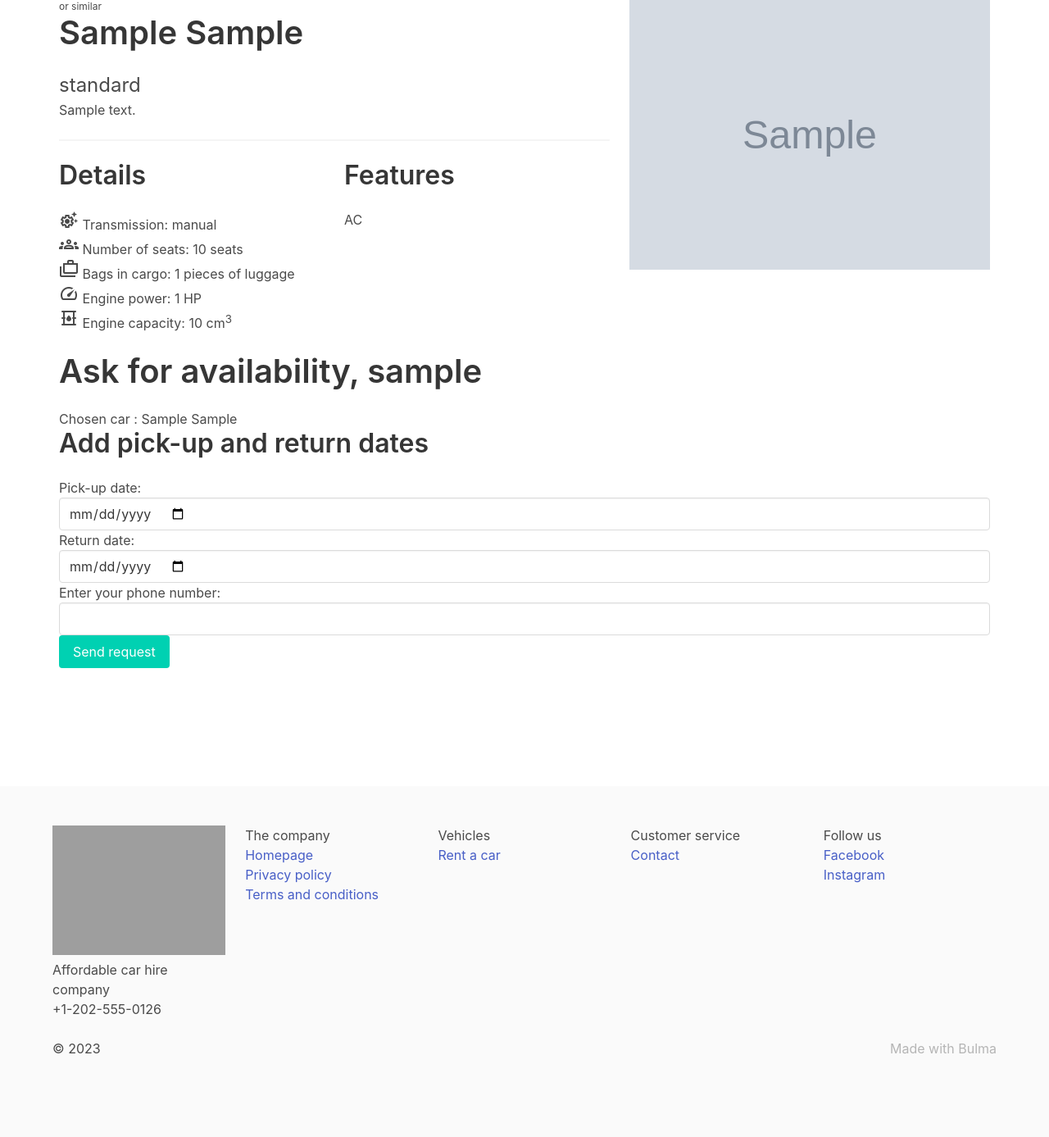
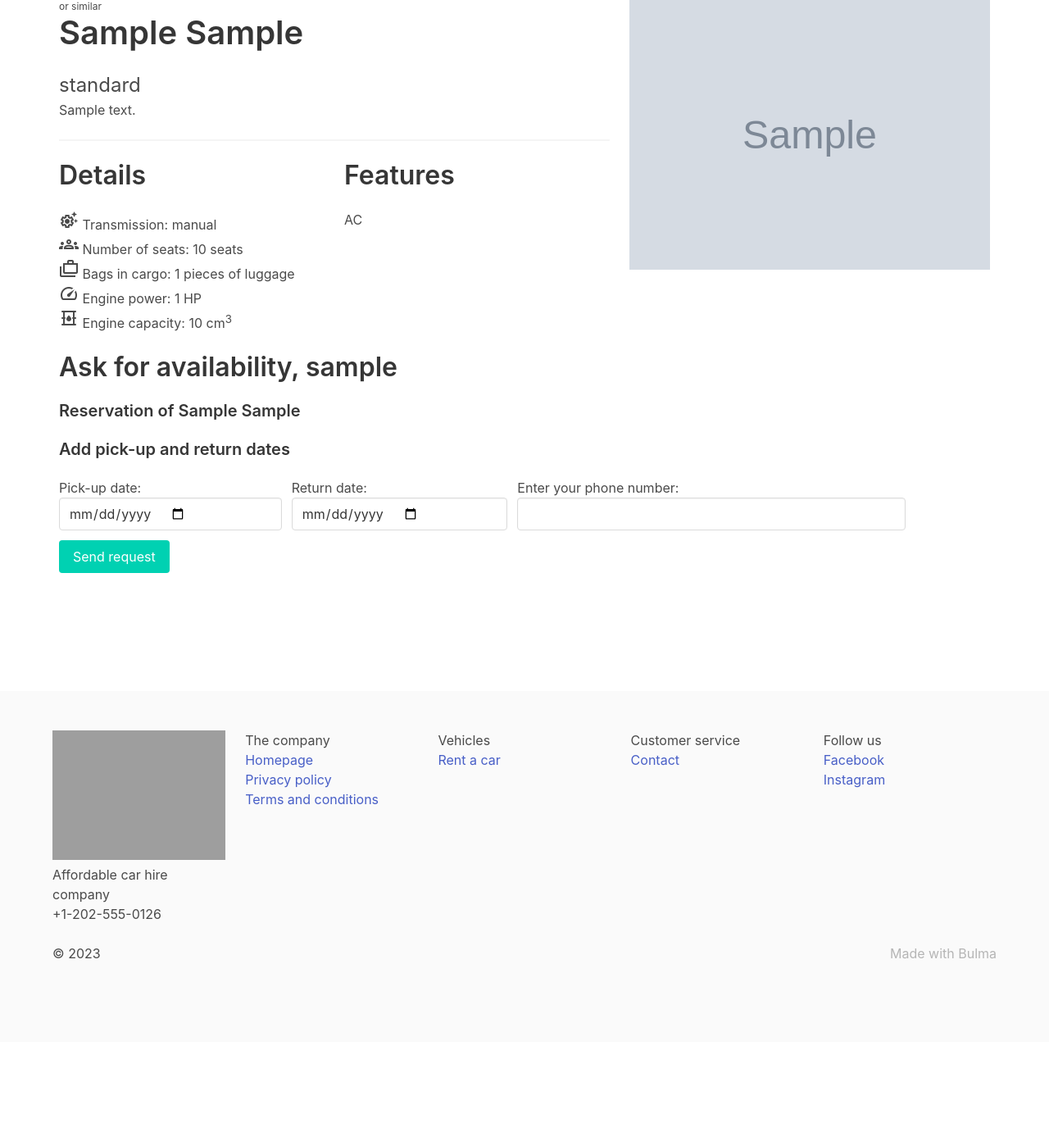
Before and after one commit to grupa-srrj/grupa-srrj, a Django app: page /cars/1/ in a window 1280 px wide. Shown: the part 306-1693 px from the top of the page at 82% size. After the commit the page ends 1476 px from the top, so only its background shows below. Run offline with Django 4.2, Linux system fonts and the light colour scheme; a user stored in the database is signed in; data comes from the database, SQL or seed files in the repository; tables that the repository leaves empty hold one stand-in row (values such as "Sample post"); grey boxes marked "Sample" are stand-in pictures; parts of the project's set-up code (start-up, migrations or seed data) failed here and were passed over; grey boxes are pictures that could not be loaded.

```diff
--- a/cars/templates/cars/details.html
+++ b/cars/templates/cars/details.html
@@ -77,7 +77,7 @@
                             {% if user.is_authenticated %}
                                 {% include 'cars/rent_form.html' %}
                             {% else %}
-                                <a class="navbar-item button is-primary" href="{% url 'website:login' %}">Ask for availability</a>
+                                <a class="navbar-item button is-primary" href="{% url 'website:login' %}?next={{ request.path|urlencode }}">Ask for availability</a>
                             {% endif %}
                         </div>
 
--- a/cars/templates/cars/rent_form.html
+++ b/cars/templates/cars/rent_form.html
@@ -1,26 +1,27 @@
-<h2 class="title is-2">Ask for availability, {{ request.user }} </h2>
-<p class="is-size-4"></p>
-<p>Chosen car : {{ car.brand }} {{ car.model }}</p>
+<h3 class="title is-3">Ask for availability, {{ request.user }} </h3>
+<p class="title is-5">Reservation of {{ car.brand }} {{ car.model }}</p>
 
 <form class="form" method="POST">
     {% csrf_token %}
     <input type="hidden" id="username" name="username" value="{{ request.user }}">
     <input type="hidden" id="carID" name="carID" value="{{ car.id }}">
-    <p class="title is-3">Add pick-up and return dates</p>
+    <p class="title is-5">Add pick-up and return dates</p>
 
-    <p>
+    <div class="field is-grouped is-grouped-multiline">
+        <p class="control">
             <label for="start">Pick-up date:</label>
             <input class="input" type="date" id="start" name="start" min="" max="">
         </p>
-
-    <p>
+        <p class="control">
             <label for="start">Return date:</label>
             <input class="input" type="date" id="stop" name="stop" min="" max="">
         </p>
-    <p>
+        <p class="control">
             <label for="phone">Enter your phone number:</label>
             <input class="input" type="tel" id="phone" name="phone">
         </p>
+    </div>
+
       <input class="button is-primary" type="submit" value="Send request">
 
 </form>
```
Also changed, not shown: website/templates/accounts/login.html (+4 -3 lines), website/views.py (+7 -2 lines). Lines whose indentation alone changed are shown as unchanged.
